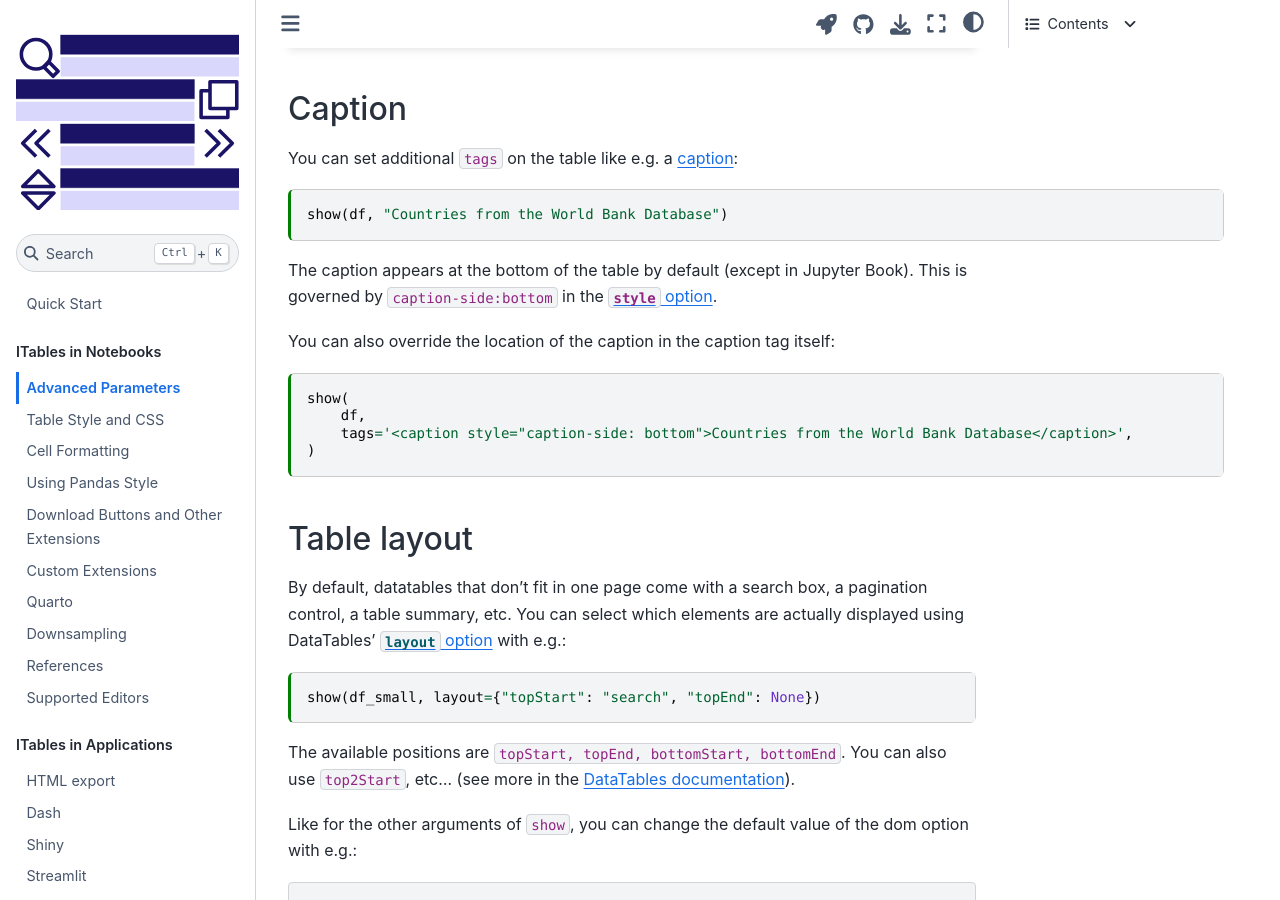
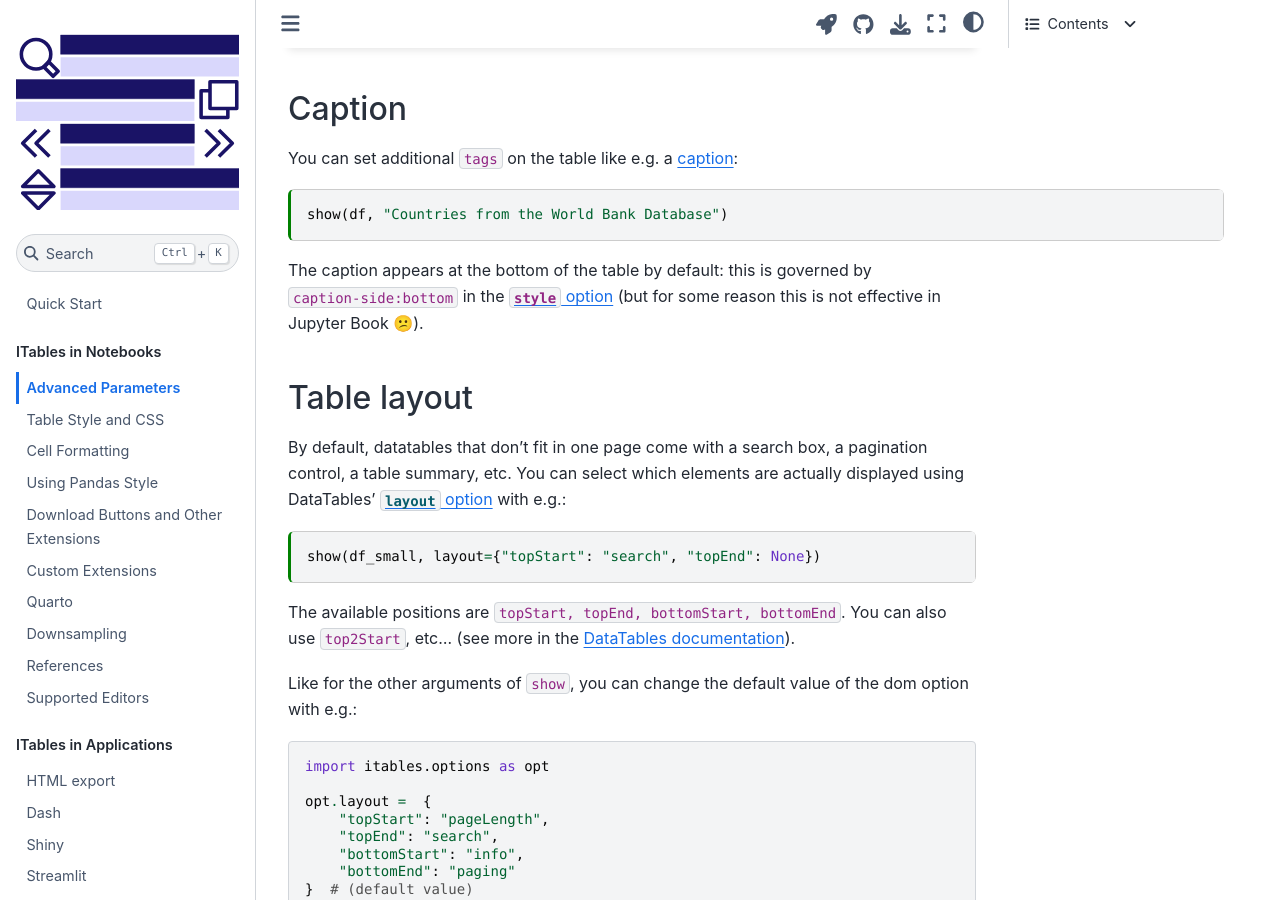
Before and after one commit to mwouts/itables, a Jupyter Book: the page built from docs/advanced_parameters.md, in a window 1280 px wide and 900 px high, scrolled down 671 px. Built offline with Jupyter Book 1.0.4 settings and Sphinx 7.4.7 and the Sphinx Book theme 1.1.4, drawn with Linux system fonts in a browser that asks for light colours.

````diff
--- a/docs/advanced_parameters.md
+++ b/docs/advanced_parameters.md
@@ -59,20 +59,8 @@ You can set additional `tags` on the table like e.g. a [caption](https://datatab
 show(df, "Countries from the World Bank Database")
 ```
 
-The caption appears at the bottom of the table by default (except
-in Jupyter Book). This is governed by `caption-side:bottom`
-in the [`style` option](style).
-
-You can also override the location of the caption in the caption tag itself:
-
-```{code-cell}
-:tags: [full-width]
-
-show(
-    df,
-    tags='<caption style="caption-side: bottom">Countries from the World Bank Database</caption>',
-)
-```
+The caption appears at the bottom of the table by default: this is governed by `caption-side:bottom`
+in the [`style` option](style) (but for some reason this is not effective in Jupyter Book 😕).
 
 (layout)=
 ## Table layout
--- /dev/null
+++ b/packages/dt_for_itables/src/index.css
@@ -0,0 +1,3 @@
+.dt-container {
+    max-width: 100%;
+}
--- a/src/itables/html/datatables_template.html
+++ b/src/itables/html/datatables_template.html
@@ -1,7 +1,7 @@
 <table id="table_id"><thead><tr><th>A</th></tr></thead></table>
-<link href="https://www.unpkg.com/dt_for_itables@2.0.7/dt_bundle.css" rel="stylesheet">
+<link href="https://www.unpkg.com/dt_for_itables/dt_bundle.css" rel="stylesheet">
 <script type="module">
-    import {DataTable, jQuery as $} from 'https://www.unpkg.com/dt_for_itables@2.0.7/dt_bundle.js';
+    import {DataTable, jQuery as $} from 'https://www.unpkg.com/dt_for_itables/dt_bundle.js';
 
     document.querySelectorAll("#table_id:not(.dataTable)").forEach(table => {
         // Define the table data
````
Also changed, not shown: docs/changelog.md (+4 -0 lines), docs/extensions.md (+90 -0 lines), packages/dt_for_itables/CHANGELOG.md, 7 other files.
